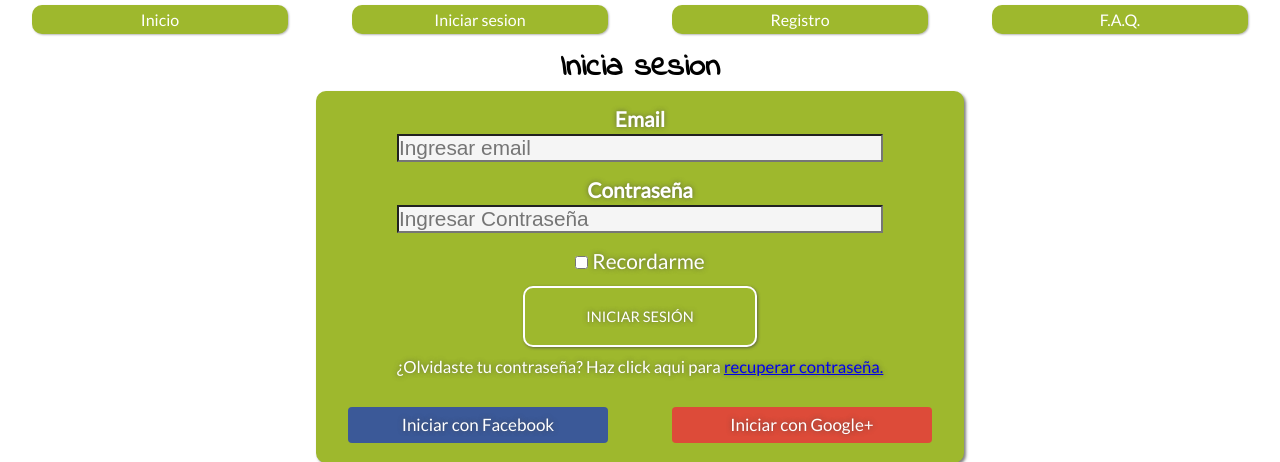
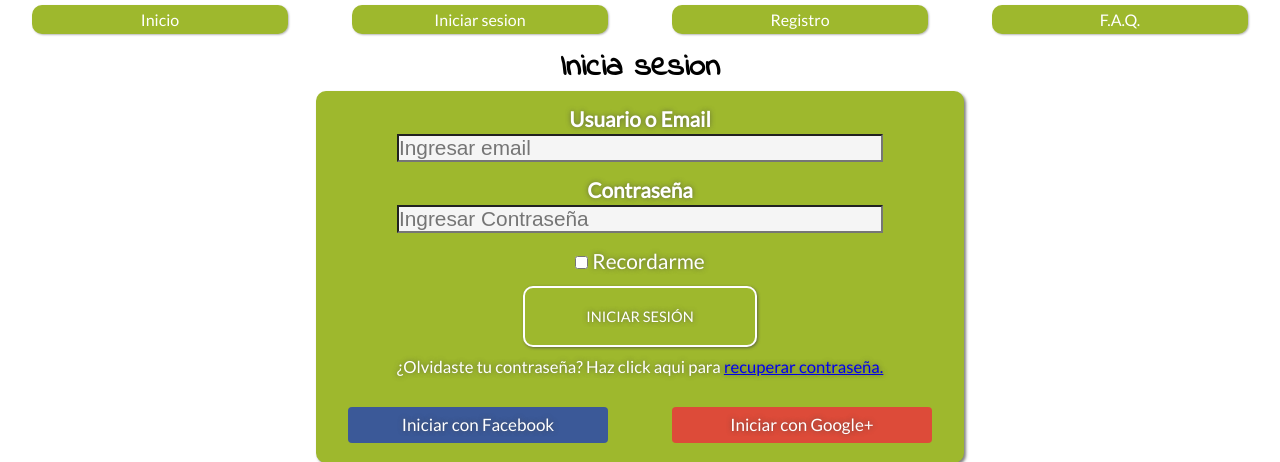
Before and after one commit to pablooconnor/proyectodh, a PHP site: page /login.php in a window 1280 px wide. Shown: the part 1124-1586 px from the top of the page. Run offline with PHP 8.4, Linux system fonts and the light colour scheme; some libraries are stand-ins or nearby versions.

Commit message:
Fix textos login

```diff
--- a/login.php
+++ b/login.php
@@ -59,11 +59,11 @@ if($_POST) {
             <form class="form" action="" method="post">
                 <h2>Inicia sesion</h2>
                 <div class="form-flex">
-                    <label class="label" ><b>Email</b></label>
+                    <label class="label" ><b>Usuario o Email</b></label>
                     <input class="textfield"  placeholder="Ingresar email" value="<?php if(isset($_COOKIE["email"])) { echo $_COOKIE["email"]; } ?>" name="user" required>
                     <?php if(isset($emailError)): ?>
                         <div class="alert alert-danger">
-                            <strong>Este email o usuario no esta registrado en una cuenta</strong>
+                            <strong>Este usuario o email no esta registrado en una cuenta. <a href="registro.php">Registrarse</a></strong>
                         </div>
                     <?php endif;?>
                     <label class="label"><b>Contraseña</b></label>
```
